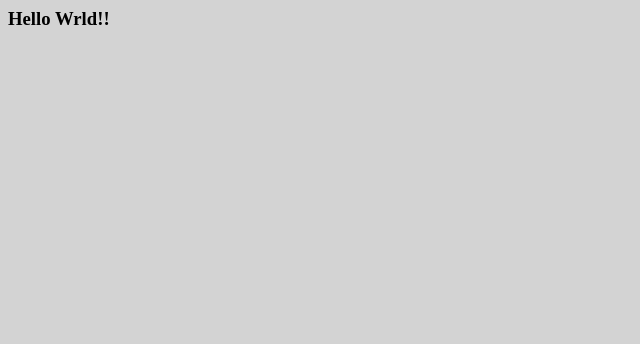
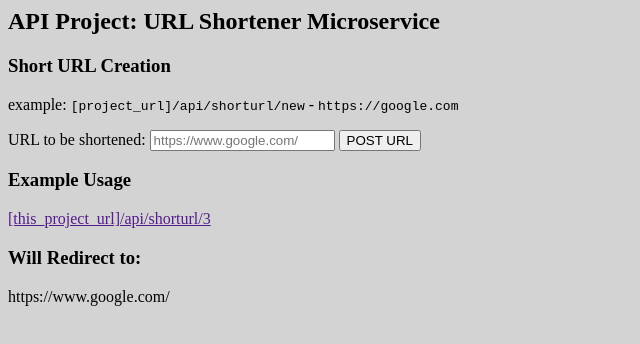
Before and after one commit to ykoziy/url-shortener-api, a website: page views/index.html in a window 1280 px wide. Shown: the whole page, without its empty margins (0-640 px from the left). Drawn offline with Linux system fonts and the light colour scheme; files that its build step writes are made by us from their sources.

Commit message:
Completed the homepage.

```diff
--- a/views/index.html
+++ b/views/index.html
@@ -1,9 +1,23 @@
 <html>
 <head>
   <title>URL Shortener</title>
+  <link href="https://fonts.googleapis.com/css?family=Roboto+Mono&display=swap" rel="stylesheet">
   <link rel="stylesheet" href="css/style.css">
 </head>
 <body>
-  <h3>Hello Wrld!!</h3>
+    <div class="content">
+        <h2>API Project: URL Shortener Microservice</h2>
+        <h3>Short URL Creation</h3>
+        <p>example: <code>[project_url]/api/shorturl/new</code> - <code>https://google.com</code></p>
+        <form action="api/shorturl/new" method="post" class="url-form">
+          <label for="url">URL to be shortened: </label>
+          <input type="url" name="url" placeholder="https://www.google.com/">
+          <input type="submit" value="POST URL">
+        </form>
+        <h3>Example Usage</h3>
+        <a href="">[this_project_url]/api/shorturl/3</a>
+        <h3>Will Redirect to:</h3>
+        <p>https://www.google.com/</p>
+    </div>
 </body>
 </html>
```
